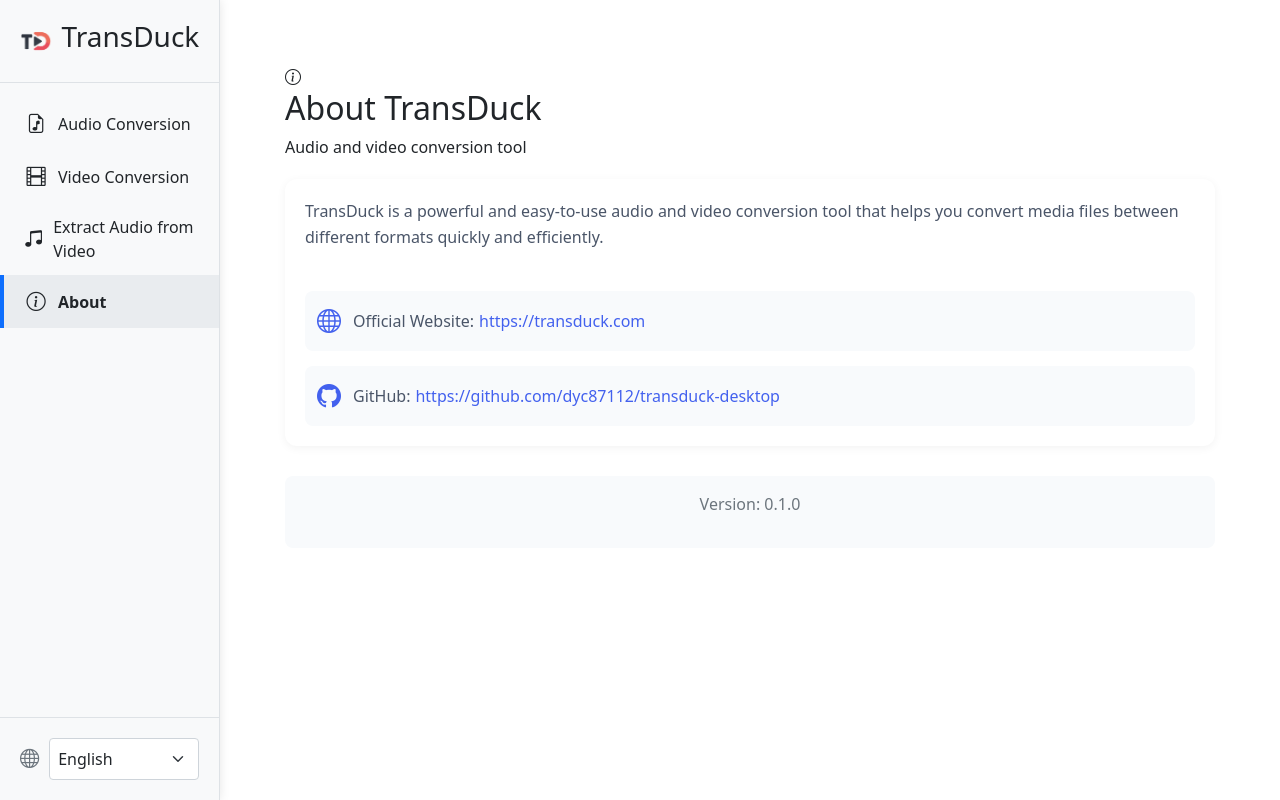
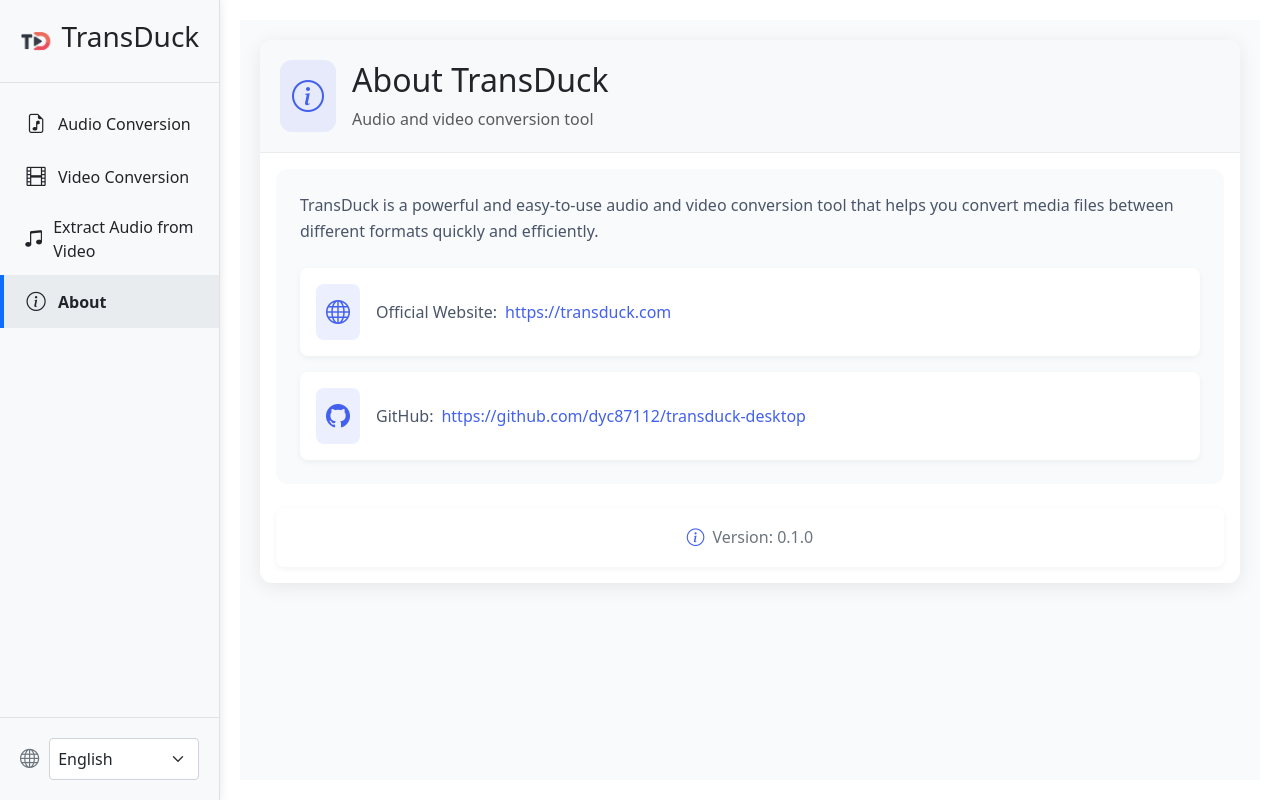
Before and after one commit to dyc87112/transduck-desktop, a Vue app in the folder transduck-desktop/: page / in a window 1280 px wide. Both pictures are taken after a click on the element "About". Built offline with nearby package versions, Linux system fonts and the light colour scheme.

Commit message:
style(About.vue): 优化关于页面的样式和布局
改进关于页面的视觉设计，包括卡片布局、链接样式和版本信息显示。调整了颜色、间距和阴影效果，提升用户体验和页面一致性。

```diff
--- a/transduck-desktop/src/components/About.vue
+++ b/transduck-desktop/src/components/About.vue
@@ -1,40 +1,43 @@
 <template>
   <div class="about-container">
-    <!-- 关于信息区 -->
-    <div class="about-section">
-      <div class="section-header">
-        <i class="bi bi-info-circle section-icon"></i>
+    <div class="card main-card">
+      <!-- 页面标题 -->
+      <div class="card-header">
+        <div class="header-content">
+          <i class="bi bi-info-circle header-icon"></i>
           <div>
             <h2>{{ $t('about.title') }}</h2>
-          <p>{{ $t('about.description') }}</p>
+            <p class="text-muted mb-0">{{ $t('about.description') }}</p>
+          </div>
         </div>
       </div>
 
+      <div class="card-body">
         <div class="about-content">
-
           <div class="links-section">
             <p class="app-description">{{ $t('about.appDescription') }}</p>
-          <br>
             <div class="link-info">
               <div class="link-item">
                 <i class="bi bi-globe link-icon"></i>
                 <div>
                   <span class="link-label">{{ $t('about.website') }}:</span>
-                <span class="link-url">https://transduck.com</span>
+                  <a href="https://transduck.com" target="_blank" class="link-url">https://transduck.com</a>
                 </div>
               </div>
               <div class="link-item">
                 <i class="bi bi-github link-icon"></i>
                 <div>
                   <span class="link-label">GitHub:</span>
-                <span class="link-url">https://github.com/dyc87112/transduck-desktop</span>
+                  <a href="https://github.com/dyc87112/transduck-desktop" target="_blank" class="link-url">https://github.com/dyc87112/transduck-desktop</a>
                 </div>
               </div>
             </div>
           </div>
 
           <div class="version-info">
-          <p>{{ $t('about.version') }}: {{ pkg.version }}</p>
+            <i class="bi bi-info-circle"></i>
+            <span>{{ $t('about.version') }}: {{ pkg.version }}</span>
+          </div>
         </div>
       </div>
     </div>
@@ -52,80 +55,91 @@
 .about-container {
   padding: 20px;
   height: 100%;
-}
-
-.about-section {
-  padding: 25px;
+  background-color: #f9fafb;
 }
 
 .about-content {
-  margin-top: 20px;
   display: flex;
   flex-direction: column;
-  gap: 30px;
+  gap: 24px;
 }
 
 .app-description {
   color: #4a5568;
   line-height: 1.6;
   font-size: 1rem;
+  margin-bottom: 24px;
 }
 
 .links-section {
-  padding: 20px;
-  background-color: #ffffff;
+  background-color: #f8fafc;
   border-radius: 12px;
-  box-shadow: 0 2px 10px rgba(0, 0, 0, 0.05);
+  padding: 24px;
 }
 
 .link-info {
   display: flex;
   flex-direction: column;
-  gap: 15px;
+  gap: 16px;
 }
 
 .link-item {
   display: flex;
   align-items: center;
-  gap: 12px;
-  padding: 12px;
-  background-color: #f8fafc;
+  gap: 16px;
+  padding: 16px;
+  background-color: #ffffff;
   border-radius: 8px;
+  box-shadow: 0 2px 6px rgba(0, 0, 0, 0.05);
   transition: all 0.2s ease;
 }
 
 .link-item:hover {
-  background-color: #f1f5f9;
-  transform: translateY(-1px);
+  transform: translateY(-2px);
+  box-shadow: 0 4px 12px rgba(67, 97, 238, 0.15);
 }
 
 .link-icon {
   font-size: 1.5rem;
   color: #4361ee;
+  background-color: rgba(67, 97, 238, 0.1);
+  padding: 10px;
+  border-radius: 8px;
 }
 
 .link-label {
   font-weight: 500;
   color: #4a5568;
-  margin-right: 5px;
+  margin-right: 8px;
 }
 
 .link-url {
   color: #4361ee;
   word-break: break-all;
   text-decoration: none;
+  transition: color 0.2s ease;
 }
 
 .link-url:hover {
+  color: #3a56d4;
   text-decoration: underline;
 }
 
 .version-info {
-  text-align: center;
+  display: flex;
+  align-items: center;
+  justify-content: center;
+  gap: 8px;
   color: #6c757d;
   padding: 16px;
-  background-color: #f8fafc;
+  background-color: #ffffff;
   border-radius: 8px;
+  box-shadow: 0 2px 6px rgba(0, 0, 0, 0.05);
+}
+
+.version-info i {
+  color: #4361ee;
+  font-size: 1.1rem;
 }
 
 @media (max-width: 768px) {
@@ -133,18 +147,20 @@
     padding: 15px;
   }
 
-  .about-section {
+  .link-item {
+    flex-direction: column;
+    text-align: center;
     padding: 20px;
   }
 
-  .link-item {
-    flex-direction: column;
-    text-align: center;
-    padding: 16px;
+  .link-icon {
+    margin-bottom: 12px;
   }
 
-  .link-icon {
-    margin-bottom: 8px;
+  .version-info {
+    flex-direction: column;
+    gap: 12px;
+    text-align: center;
   }
 }
 </style>
```
Lines whose indentation alone changed are shown as unchanged.
